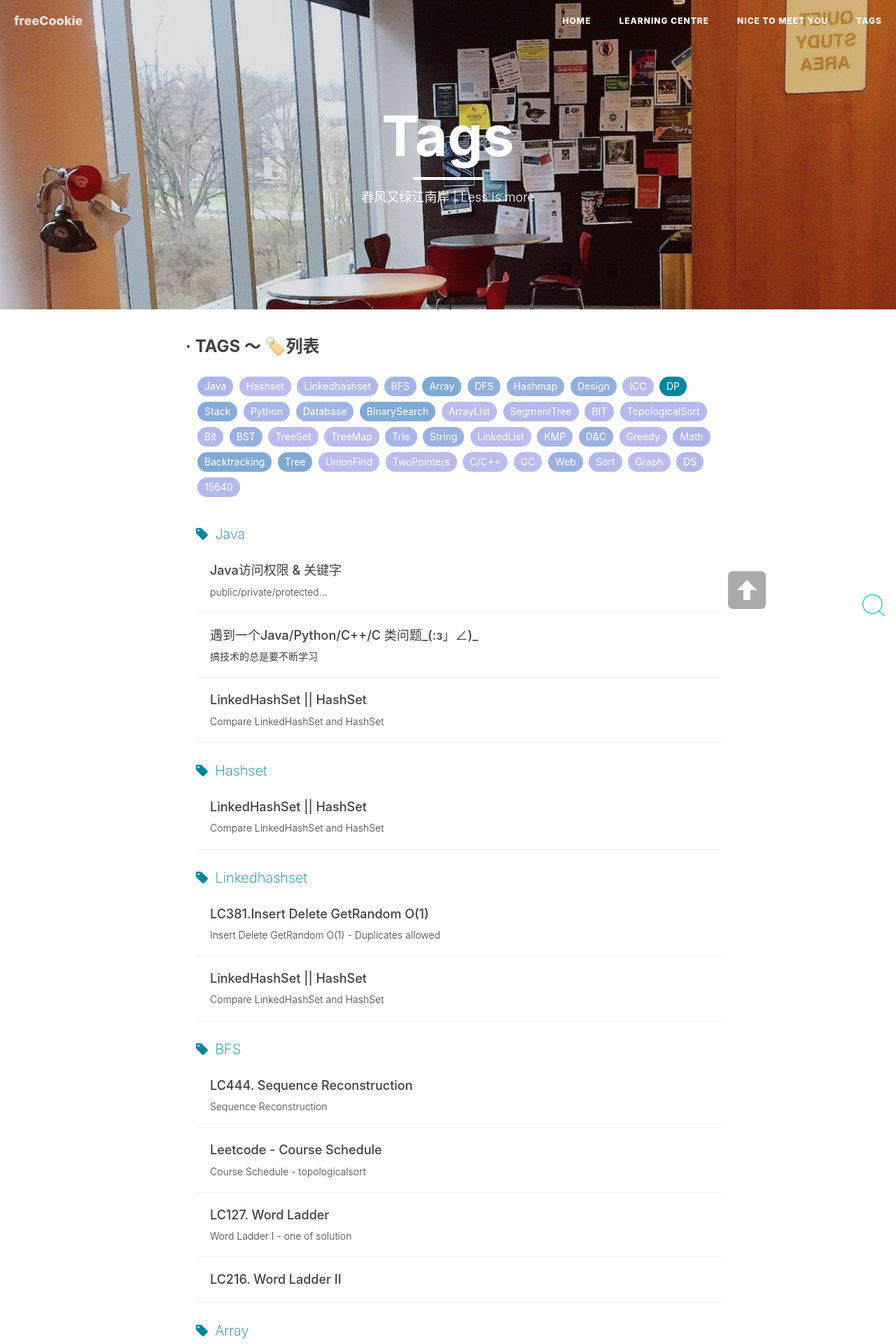
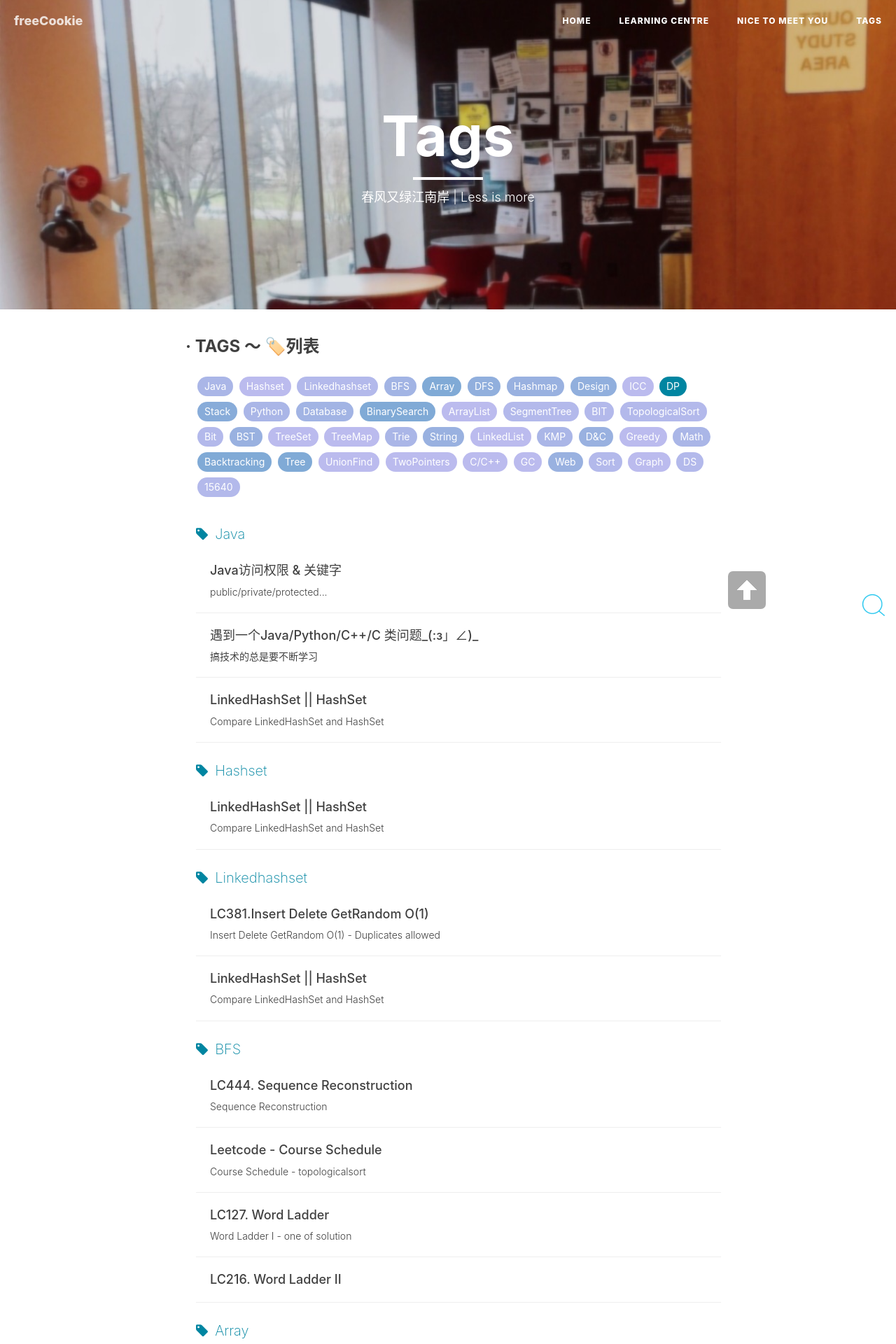
Before and after one commit to MelonTennis/MelonTennis.github.io, a Jekyll site: the page built from tags.md, in a window 1280 px wide. Shown: the top 1920 px of the page at 70% size. Built offline with Jekyll 4.4.1, drawn with Linux system fonts in a browser that asks for light colours; nearby versions of some CDN libraries; comment, search, counter and statistics services are not loaded.

Commit message:
change plot

```diff
--- a/tags.md
+++ b/tags.md
@@ -2,7 +2,7 @@
 title: Tags
 layout: page2
 description: "春风又绿江南岸 | Less is more"
-header-img: "img/cmukit3.jpg"
+header-img: "img/cmukit3v.jpg"
 ---
 
 ### **· TAGS ～ 🏷️列表**
```
Also changed, not shown: img/WechatIMG32.jpg (deleted), img/cmukit3v.jpg (added).
